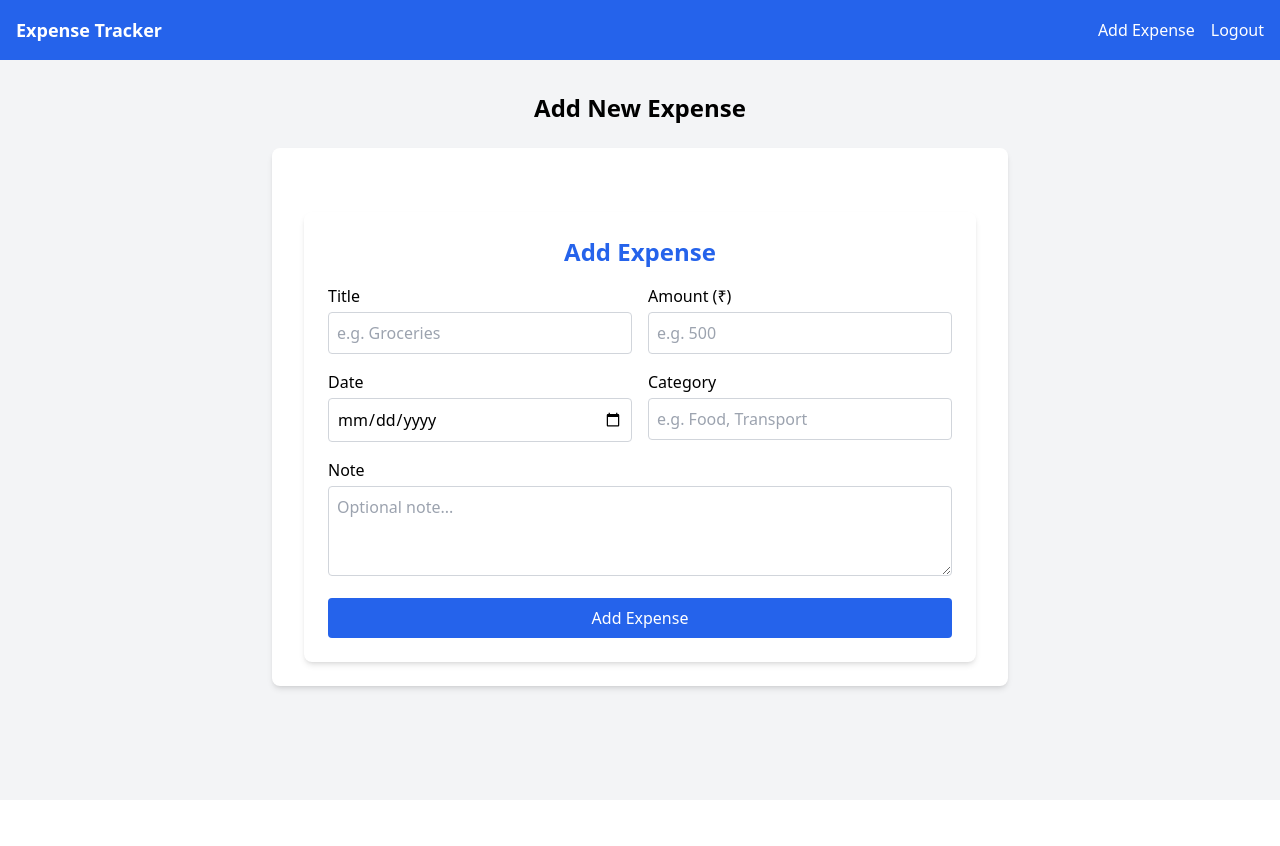
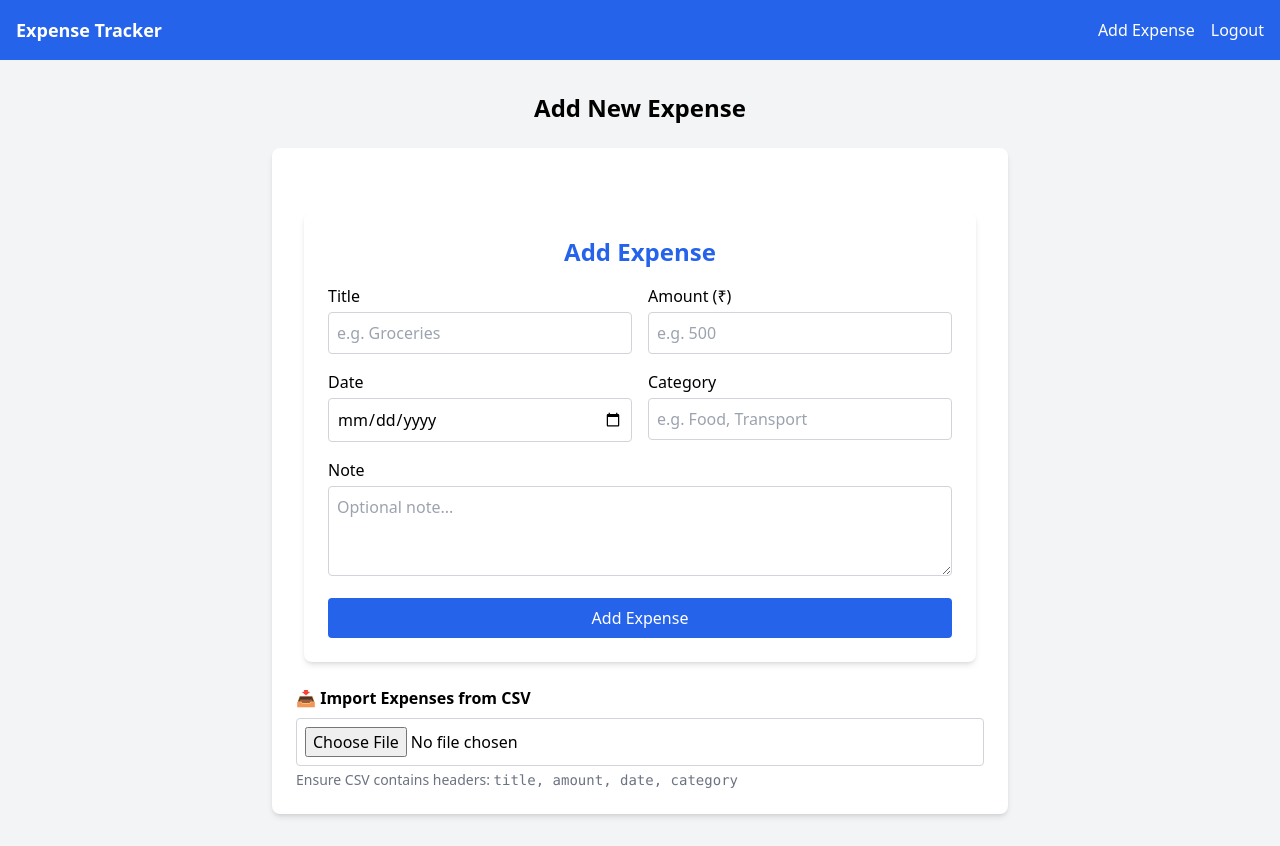
Before and after one commit to Akshaygohrava/Expense-Tracker, a React (Vite) app: page /add-expense in a window 1280 px wide. Before the commit the page ends 800 px from the top, so only its background shows below. Built offline with nearby package versions, Linux system fonts and the light colour scheme; no server answers; sample sign-in values are in the browser's storage.

Commit message:
An LocalStorage Update

```diff
--- a/src/pages/AddExpense.jsx
+++ b/src/pages/AddExpense.jsx
@@ -3,6 +3,7 @@ import { useAuthState } from 'react-firebase-hooks/auth';
 import { collection, addDoc } from 'firebase/firestore';
 import { db, auth } from '../components/Firebase';
 import ExpenseForm from '../components/ExpenseForm';
+import Papa from 'papaparse';
 
 const AddExpense = () => {
   const [user, loadingAuth] = useAuthState(auth);
@@ -32,14 +33,65 @@ const AddExpense = () => {
     }
   };
 
+  const handleCSVUpload = async (e) => {
+    const file = e.target.files[0];
+    if (!file) return;
+
+    Papa.parse(file, {
+      header: true,
+      skipEmptyLines: true,
+      complete: async function (results) {
+        const rows = results.data;
+
+        const expensesToAdd = rows.map(row => ({
+          title: row.title || 'Untitled',
+          amount: parseFloat(row.amount) || 0,
+          date: row.date || new Date().toISOString().slice(0, 10),
+          category: row.category || 'Uncategorized',
+          createdAt: new Date().toISOString(),
+          userId: user.uid,
+        }));
+
+        try {
+          setSubmitting(true);
+          const promises = expensesToAdd.map(exp =>
+            addDoc(collection(db, 'expenses'), exp)
+          );
+          await Promise.all(promises);
+          alert('✅ CSV imported successfully!');
+        } catch (error) {
+          console.error('CSV import failed:', error);
+          alert('❌ Failed to import CSV.');
+        } finally {
+          setSubmitting(false);
+        }
+      },
+    });
+  };
+
   if (loadingAuth) return <div className="text-center mt-8 text-blue-500">Loading user...</div>;
   if (!user) return <div className="text-center mt-8 text-red-500">Please log in to add expenses.</div>;
 
   return (
     <div className="max-w-3xl mx-auto p-4">
       <h2 className="text-2xl font-bold text-center mb-6">Add New Expense</h2>
+
       <div className="bg-white p-6 rounded-lg shadow-md">
         <ExpenseForm onSubmit={handleAddExpense} loading={submitting} />
+
+        {/* CSV Import Section */}
+        <div className="mt-6">
+          <h3 className="font-semibold mb-2">📥 Import Expenses from CSV</h3>
+          <input
+            type="file"
+            accept=".csv"
+            onChange={handleCSVUpload}
+            className="block border border-gray-300 p-2 rounded w-full"
+          />
+          <p className="text-sm text-gray-500 mt-1">
+            Ensure CSV contains headers: <code>title, amount, date, category</code>
+          </p>
+        </div>
       </div>
     </div>
   );
--- a/src/pages/Dashboard.jsx
+++ b/src/pages/Dashboard.jsx
@@ -2,12 +2,15 @@ import { useEffect, useState } from 'react';
 import { collection, query, where, getDocs } from 'firebase/firestore';
 import { useAuthState } from 'react-firebase-hooks/auth';
 import { db, auth } from '../components/Firebase';
-import Chart from '../components/Charts'; // Make sure this path is correct
+import Chart from '../components/Charts';
 import Papa from 'papaparse';
 
 const Dashboard = () => {
   const [user] = useAuthState(auth);
-  const [expenses, setExpenses] = useState([]);
+  const [expenses, setExpenses] = useState(() => {
+    const saved = localStorage.getItem('expenses');
+    return saved ? JSON.parse(saved) : [];
+  });
   const [filteredExpenses, setFilteredExpenses] = useState([]);
   const [month, setMonth] = useState('');
   const [year, setYear] = useState('');
@@ -16,6 +19,8 @@ const Dashboard = () => {
   useEffect(() => {
     const fetchExpenses = async () => {
       if (!user) return;
+
+      try {
         const q = query(collection(db, 'expenses'), where('userId', '==', user.uid));
         const snapshot = await getDocs(q);
         const data = snapshot.docs.map(doc => ({
@@ -23,6 +28,10 @@ const Dashboard = () => {
           ...doc.data(),
         }));
         setExpenses(data);
+        localStorage.setItem('expenses', JSON.stringify(data));
+      } catch (err) {
+        console.error("Error fetching expenses:", err);
+      }
     };
 
     fetchExpenses();
@@ -34,11 +43,9 @@ const Dashboard = () => {
     if (month) {
       filtered = filtered.filter(exp => exp.date?.slice(5, 7) === month);
     }
-
     if (year) {
       filtered = filtered.filter(exp => exp.date?.slice(0, 4) === year);
     }
-
     if (category) {
       filtered = filtered.filter(exp => exp.category?.toLowerCase() === category.toLowerCase());
     }
@@ -88,8 +95,7 @@ const Dashboard = () => {
         />
       </div>
 
-
-      {/* CSV Export Button */}
+      {/* CSV Export */}
       <div className="mb-4 text-right">
         <button
           onClick={exportToCSV}
@@ -113,10 +119,9 @@ const Dashboard = () => {
       </ul>
 
       {/* Charts */}
-      <div className="mb-6">
+      <div className="mt-6">
         <Chart expenses={filteredExpenses} />
       </div>
-
     </div>
   );
 };
```
Also changed, not shown: 1 other file (tests, documents, lock files or other folders). Lines whose indentation alone changed are shown as unchanged.
